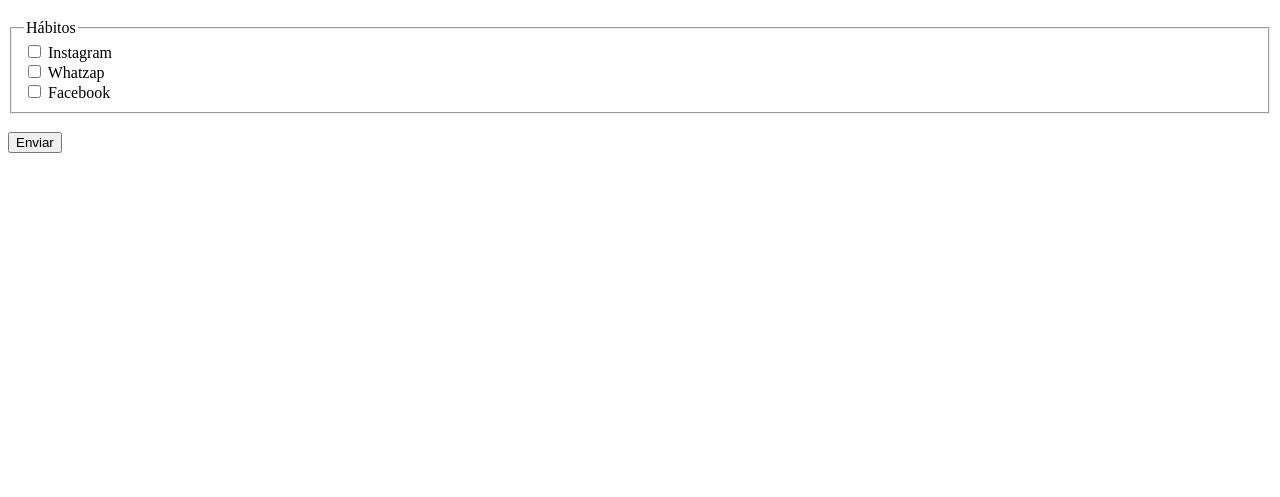
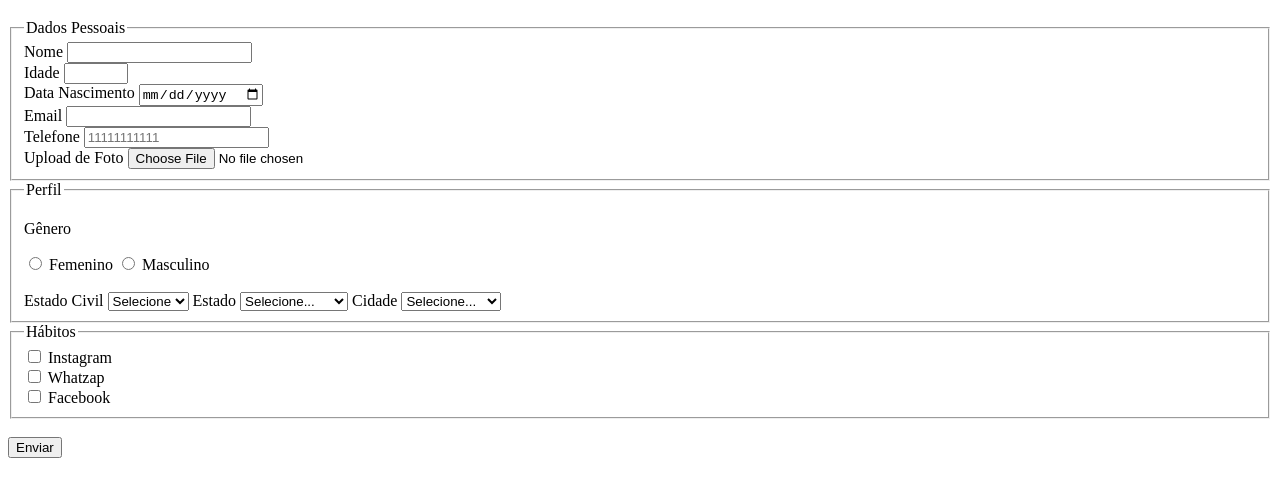
Before and after one commit to geyson12345/react, a plain HTML site: page pesquisa-culturema/index.html in a window 1280 px wide. Shown: the part 61-558 px from the top of the page. Drawn offline with Linux system fonts and the light colour scheme.

Commit message:
Adicionar identificador ID do objeto

```diff
--- a/pesquisa-culturema/index.html
+++ b/pesquisa-culturema/index.html
@@ -14,19 +14,26 @@
       <form action="" method="get">
         <!-- DADOS PESSOAIS -->
 
-        <!-- <fieldset>
+        <fieldset>
           <legend>Dados Pessoais</legend>
-          <label for="userName">Nome</label>
-          <input type="text" name="userName" required />
+          <label for="nome">Nome</label>
+          <input type="text" name="userName" id="nome" required />
           <br />
           <label for="userAge">Idade</label>
-          <input type="number" name="userAge" min="12" max="100" required />
+          <input
+            type="number"
+            name="userAge"
+            min="12"
+            max="100"
+            id="userAge"
+            required
+          />
           <br />
           <label for="birtDate">Data Nascimento</label>
-          <input type="date" name="birtDate" />
+          <input type="date" name="birtDate" id="birtDate" />
           <br />
           <label for="userEmail">Email</label>
-          <input type="email" name="userEmail" required />
+          <input type="email" name="userEmail" id="userEmail" required />
           <br />
           <label for="userNumerPhone">Telefone</label>
           <input
@@ -34,26 +41,27 @@
             name="userNumerPhone"
             pattern="[0-9]{11}"
             placeholder="11111111111"
+            id="userNumerPhone"
             required
           />
           <br />
           <label for="userImage">Upload de Foto</label>
-          <input type="file" accept="image/*" name="userImage" />
+          <input type="file" accept="image/*" name="userImage" id="userImage" />
           <br />
-        </fieldset> -->
+        </fieldset>
 
-        <!-- <fieldset>
+        <fieldset>
           <legend>Perfil</legend>
           <p>Gênero</p>
-          <input type="radio" name="userGenero" value="1" />
-          <label for="userGenero">Femenino</label>
-          <input type="radio" name="userGenero" value="2" />
-          <label for="userGenero">Masculino</label>
+          <input type="radio" name="userGenero" value="1" id="femenino" />
+          <label for="femenino">Femenino</label>
+          <input type="radio" name="userGenero" value="2" id="masculino" />
+          <label for="masculino">Masculino</label>
           <br />
           <br />
 
           <label for="maritalStatus">Estado Civil</label>
-          <select name="maritalStatus">
+          <select name="maritalStatus" id="maritalStatus">
             <option value="notInfomed">Selecione</option>
             <option value="1">Solteiro</option>
             <option value="2">Casado</option>
@@ -61,7 +69,7 @@
           </select>
 
           <label for="estado">Estado</label>
-          <select name="estado" required>
+          <select name="estado" id="estado" required>
             <option value="notInfomed">Selecione...</option>
             <option value="Acre">Acre</option>
             <option value="Rio de Janeiro">Rio de Janeiro</option>
@@ -69,24 +77,29 @@
           </select>
 
           <label for="cidade">Cidade</label>
-          <select name="cidade">
+          <select name="cidade" id="cidade">
             <option value="notInfomed">Selecione...</option>
             <option value="Rio Branco">Rio Branco</option>
             <option value="São Gonçalo">São Gonçalo</option>
             <option value="Calçoene">Calçoene</option>
           </select>
-        </fieldset> -->
+        </fieldset>
 
         <fieldset>
           <legend>Hábitos</legend>
 
-          <input type="checkbox" name="social" value="instagram" />
+          <input type="checkbox" name="social" value="instagram" id="social" />
           <label for="social">Instagram</label>
           <br />
-          <input type="checkbox" name="zap" value="whatzap" />
+          <input type="checkbox" name="zap" value="whatzap" id="zap" />
           <label for="zap">Whatzap</label>
           <br />
-          <input type="checkbox" name="facebook" value="facebook" />
+          <input
+            type="checkbox"
+            name="facebook"
+            value="facebook"
+            id="facebook"
+          />
           <label for="facebook">Facebook</label>
         </fieldset>
 
```
